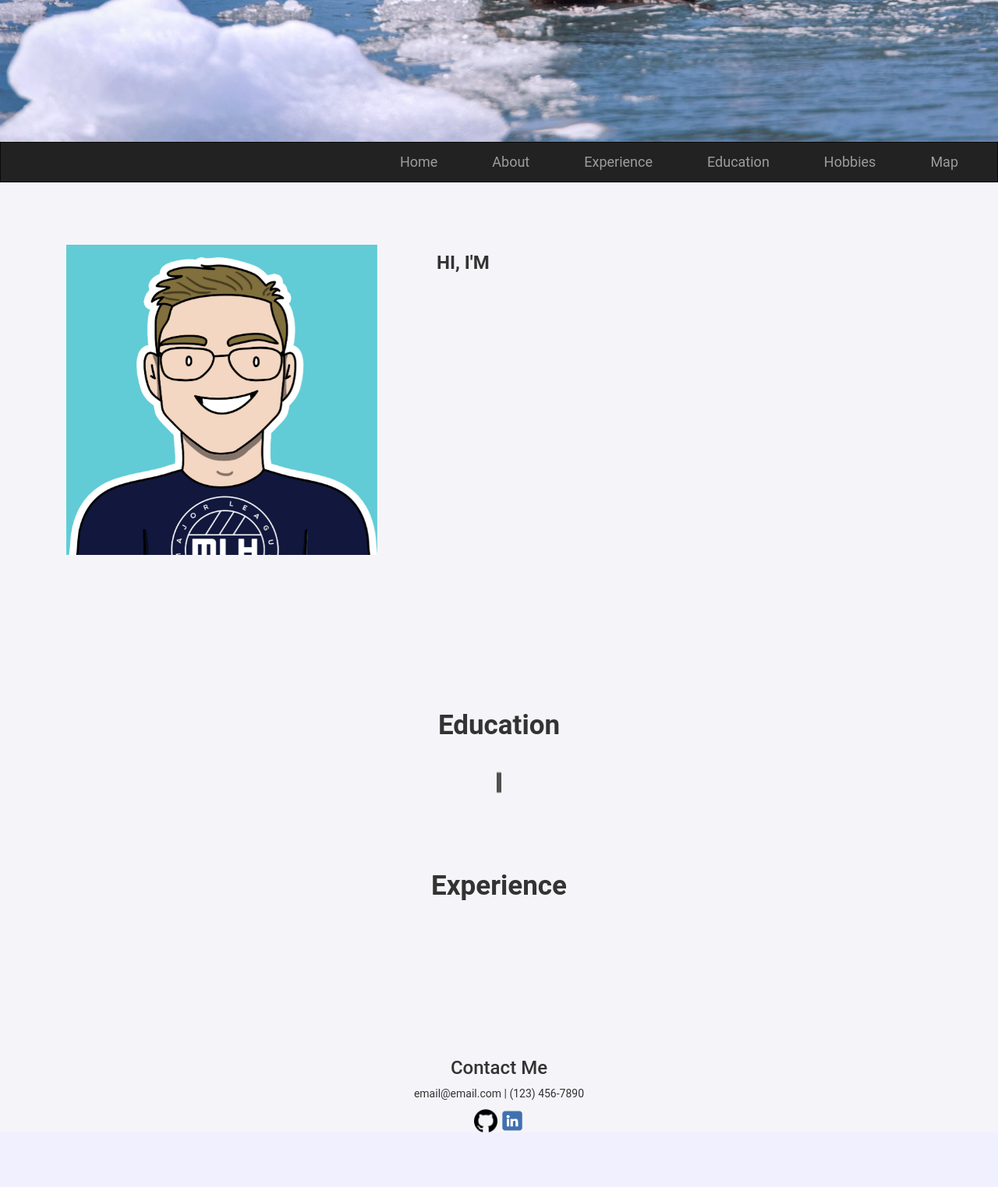
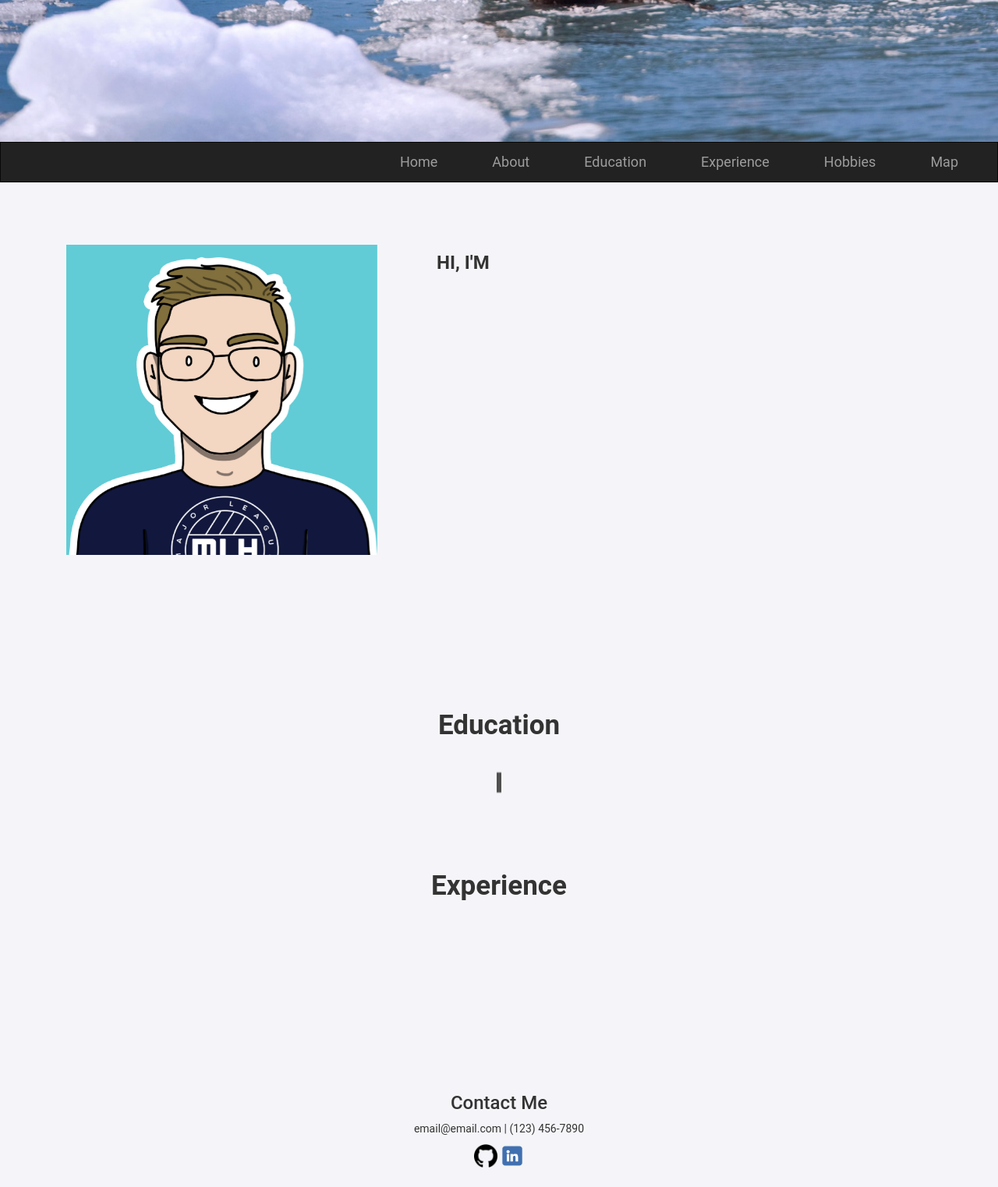
Before and after one commit to rashelrr/mlh-portfolio-project, a Flask app: template app/templates/index.html in a window 1280 px wide. Shown: the part 617-2140 px from the top of the page at 78% size. Before the commit the page ends 2070 px from the top, so only its background shows below. Run offline with Flask 2, Linux system fonts and the light colour scheme; the template is opened without the code that fills it, so the values that code supplies are empty; some libraries are stand-ins or nearby versions.

Commit message:
fixed spacing around contact and order of menu bar

```diff
--- a/app/static/styles/main.css
+++ b/app/static/styles/main.css
@@ -305,6 +305,7 @@ body {
 .contact {
     margin: auto;
     text-align: center;
+    padding: 25px 25px 25px 25px;
 }
 
 .contactPic {
--- a/app/templates/hobbies.html
+++ b/app/templates/hobbies.html
@@ -24,8 +24,8 @@
                     <ul class="spaceWords nav navbar-nav navbar-right">
                         <li><a href="/">Home</a></li>
                         <li><a href="/">About</a></li>
+                        <li><a href="/">Education</a></li>
                         <li><a href="/">Experience</a></li>
-                        <li><a href="/">Education</a></li>
                         <li><a href="{{ url_for('views.hobbies') }}">Hobbies</a></li>
                         <li><a href="{{ url_for('views.map') }}">Map</a></li>
                     </ul>
--- a/app/templates/index.html
+++ b/app/templates/index.html
@@ -37,8 +37,8 @@
                     <ul class="spaceWords nav navbar-nav navbar-right">
                         <li><a id="redirection1" href="#">Home</a></li>
                         <li><a id="redirection2" href="#">About</a></li>
+                        <li><a id="redirection4" href="#">Education</a></li>
                         <li><a id="redirection3" href="#">Experience</a></li>
-                        <li><a id="redirection4" href="#">Education</a></li>
                         <li><a href="{{ url_for('views.hobbies') }}">Hobbies</a></li>
                         <li><a href="{{ url_for('views.map') }}">Map</a></li>
                     </ul>
@@ -62,8 +62,8 @@
                     <ul class="nav navbar-nav navbar-right">
                         <li style="font-size:18px;padding: 0px 20px 0px 20px;"><a id="redirection5" href="#">Home</a></li>
                         <li style="font-size:18px;padding: 0px 20px 0px 20px;"><a id="redirection6" href="#">About</a></li>
+                        <li style="font-size:18px;padding: 0px 20px 0px 20px;"><a id="redirection8" href="#">Education</a></li>
                         <li style="font-size:18px;padding: 0px 20px 0px 20px;"><a id="redirection7" href="#">Experience</a></li>
-                        <li style="font-size:18px;padding: 0px 20px 0px 20px;"><a id="redirection8" href="#">Education</a></li>
                         <li style="font-size:18px;padding: 0px 20px 0px 20px;"><a href="{{ url_for('views.hobbies') }}">Hobbies</a></li>
                         <li style="font-size:18px;padding: 0px 20px 0px 20px;"><a href="{{ url_for('views.map') }}">Map</a></li>
                     </ul>
--- a/app/templates/map.html
+++ b/app/templates/map.html
@@ -27,8 +27,8 @@
                     <ul class="spaceWords nav navbar-nav navbar-right">
                         <li><a href="/">Home</a></li>
                         <li><a href="/">About</a></li>
+                        <li><a href="/">Education</a></li>
                         <li><a href="/">Experience</a></li>
-                        <li><a href="/">Education</a></li>
                         <li><a href="{{ url_for('views.hobbies') }}">Hobbies</a></li>
                         <li><a href="{{ url_for('views.map') }}">Map</a></li>
                     </ul>
```
